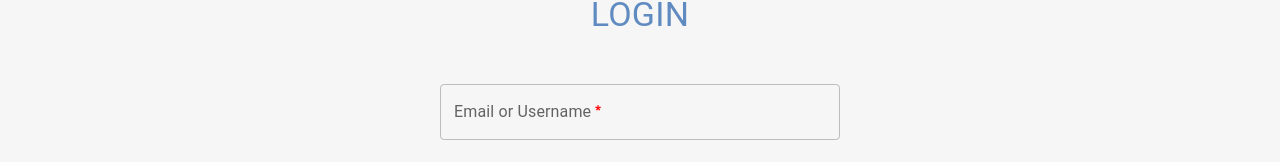
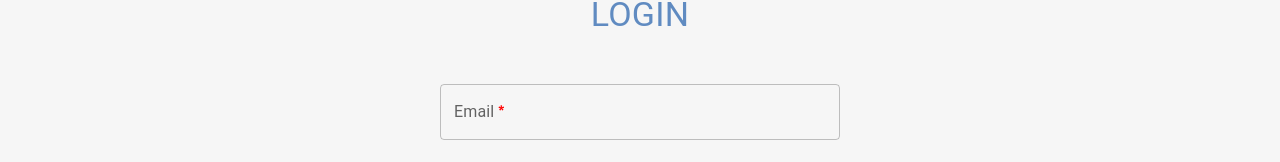
Before and after one commit to Saloni-Panwar/ResumeRite, a React (Create React App) app in the folder Frontend/: page /login in a window 1280 px wide. Shown: the part 279-441 px from the top of the page. Built offline with nearby package versions, Linux system fonts and the light colour scheme.

Commit message:
Update submodule content

```diff
--- a/Frontend/package.json
+++ b/Frontend/package.json
@@ -11,6 +11,7 @@
     "@testing-library/jest-dom": "^5.17.0",
     "@testing-library/react": "^13.4.0",
     "@testing-library/user-event": "^13.5.0",
+    "axios": "^1.7.7",
     "html2canvas": "^1.4.1",
     "init": "^0.1.2",
     "jspdf": "^2.5.1",
--- a/Frontend/src/Auth/Login.jsx
+++ b/Frontend/src/Auth/Login.jsx
@@ -1,18 +1,63 @@
-// LoginPage.jsx
+import React, { useState } from "react";
 import { Box, Button, Checkbox, FormControlLabel, TextField, Typography } from "@mui/material";
 import { useNavigate } from "react-router-dom"; // Import the useNavigate hook
+import axios from "axios";
 
 const LoginPage = () => {
   const navigate = useNavigate(); // Initialize useNavigate
+  const [formData, setFormData] = useState({
+    email: "",
+    password: "",
+  });
 
-  const handleLogin = (event) => {
-    event.preventDefault();
-    // Handle login logic here
-    console.log("Login form submitted");
+  const handleChange = (e) => {
+    setFormData({ ...formData, [e.target.name]: e.target.value });
+  };
 
-    // After successful login, navigate to the home page
-    navigate("/");
-  };
+  // const handleSubmit = async (e) => {
+  //   e.preventDefault();
+
+  //   try {
+  //     const response = await axios.post("http://localhost:3000/api/auth/login", {
+  //       email: formData.email,
+  //       password: formData.password,
+  //     });
+  //     console.log("Form Data:", formData);
+
+  //     alert(response.data.message);
+
+  //     // Save the token in localStorage for future use
+  //     localStorage.setItem("authToken", response.data.token);
+
+  //     // Navigate to the home page after successful login
+  //     navigate("/");
+  //   } catch (error) {
+
+  //     console.error(error);
+  //     alert(error.response?.data?.message || "Something went wrong");
+  //   }
+  // };
+
+  const handleSubmit = async (e) => {
+    e.preventDefault();
+    console.log("Form Data:", formData);
+
+    try {
+        const response = await axios.post("http://localhost:3000/api/auth/login", {
+            email: formData.email,
+            password: formData.password,
+        });
+        console.log("Response:", response.data);
+
+        alert(response.data.message);
+        localStorage.setItem("authToken", response.data.token);
+        navigate("/");
+    } catch (error) {
+        console.error("Error Response:", error.response);
+        alert(error.response?.data?.message || "Something went wrong");
+    }
+};
+
 
   return (
     <Box
@@ -26,13 +71,16 @@ const LoginPage = () => {
       <Typography variant="h4" color="primary" mb="2rem">
         LOGIN
       </Typography>
-      <Box component="form" onSubmit={handleLogin} maxWidth="400px" width="100%">
+      <Box component="form" onSubmit={handleSubmit} maxWidth="400px" width="100%">
         {/* Email/Username Field */}
         <TextField
           fullWidth
           variant="outlined"
-          label="Email or Username"
-          type="text"
+          label="Email"
+          name="email"
+          type="email"
+          value={formData.email}
+          onChange={handleChange}
           margin="normal"
           required
           InputLabelProps={{
@@ -46,7 +94,10 @@ const LoginPage = () => {
           fullWidth
           variant="outlined"
           label="Password"
+          name="password"
           type="password"
+          value={formData.password}
+          onChange={handleChange}
           margin="normal"
           required
           InputLabelProps={{
--- a/Frontend/src/Auth/Signup.jsx
+++ b/Frontend/src/Auth/Signup.jsx
@@ -1,14 +1,142 @@
+// import { Box, Button, TextField, Typography } from "@mui/material";
+// import { useNavigate } from "react-router-dom";
+
+// const SignUpPage = () => {
+//   const navigate = useNavigate(); // Initialize useNavigate
+
+//   const handleSignUp = (event) => {
+//     event.preventDefault();
+//     console.log("Sign-up form submitted");
+//     // After successful sign-up, navigate to the home page
+//     navigate("/");
+//   };
+
+//   return (
+//     <Box
+//       display="flex"
+//       flexDirection="column"
+//       alignItems="center"
+//       justifyContent="center"
+//       height="100vh"
+//       p="2rem"
+//     >
+//       <Typography variant="h4" color="primary" mb="2rem">
+//         SIGN UP
+//       </Typography>
+//       <Box component="form" onSubmit={handleSignUp} maxWidth="400px" width="100%">
+//         {/* Name Field */}
+//         <TextField
+//           fullWidth
+//           variant="outlined"
+//           label="Full Name"
+//           type="text"
+//           margin="normal"
+//           required
+//         />
+
+//         {/* Email Field */}
+//         <TextField
+//           fullWidth
+//           variant="outlined"
+//           label="Email"
+//           type="email"
+//           margin="normal"
+//           required
+//         />
+
+//         {/* Password Field */}
+//         <TextField
+//           fullWidth
+//           variant="outlined"
+//           label="Password"
+//           type="password"
+//           margin="normal"
+//           required
+//         />
+
+//         {/* Confirm Password Field */}
+//         <TextField
+//           fullWidth
+//           variant="outlined"
+//           label="Confirm Password"
+//           type="password"
+//           margin="normal"
+//           required
+//         />
+
+//         {/* Sign Up Button */}
+//         <Button
+//           type="submit"
+//           variant="contained"
+//           color="primary"
+//           fullWidth
+//           sx={{ marginTop: "1rem" }}
+//         >
+//           Sign Up
+//         </Button>
+
+//         {/* Link to Login Page */}
+//         <Typography
+//           variant="body2"
+//           color="primary"
+//           sx={{ cursor: "pointer", mt: "1rem" }}
+//           onClick={() => navigate("/login")}
+//         >
+//           Already have an account? Log in here.
+//         </Typography>
+//       </Box>
+//     </Box>
+//   );
+// };
+
+// export default SignUpPage;
+
+
+
+
+
+
+
+
+import React, { useState } from "react";
 import { Box, Button, TextField, Typography } from "@mui/material";
 import { useNavigate } from "react-router-dom";
+import axios from "axios";
 
 const SignUpPage = () => {
   const navigate = useNavigate(); // Initialize useNavigate
+  const [formData, setFormData] = useState({
+    fullName: "",
+    email: "",
+    password: "",
+    confirmPassword: "",
+  });
 
-  const handleSignUp = (event) => {
-    event.preventDefault();
-    console.log("Sign-up form submitted");
-    // After successful sign-up, navigate to the home page
-    navigate("/");
+  const handleChange = (e) => {
+    setFormData({ ...formData, [e.target.name]: e.target.value });
+  };
+
+  const handleSubmit = async (e) => {
+    e.preventDefault();
+
+    if (formData.password !== formData.confirmPassword) {
+      alert("Passwords do not match");
+      return;
+    }
+
+    try {
+      const response = await axios.post("http://localhost:3000/api/auth/signup", {
+        fullName: formData.fullName,
+        email: formData.email,
+        password: formData.password,
+      });
+      alert(response.data.message);
+      // Navigate to the home page after successful sign-up
+      navigate("/");
+    } catch (error) {
+      console.error(error);
+      alert(error.response?.data?.message || "Something went wrong");
+    }
   };
 
   return (
@@ -23,13 +151,21 @@ const SignUpPage = () => {
       <Typography variant="h4" color="primary" mb="2rem">
         SIGN UP
       </Typography>
-      <Box component="form" onSubmit={handleSignUp} maxWidth="400px" width="100%">
-        {/* Name Field */}
+      <Box
+        component="form"
+        onSubmit={handleSubmit}
+        maxWidth="400px"
+        width="100%"
+      >
+        {/* Full Name Field */}
         <TextField
           fullWidth
           variant="outlined"
           label="Full Name"
+          name="fullName"
           type="text"
+          value={formData.fullName}
+          onChange={handleChange}
           margin="normal"
           required
           InputLabelProps={{
@@ -43,7 +179,10 @@ const SignUpPage = () => {
           fullWidth
           variant="outlined"
           label="Email"
+          name="email"
           type="email"
+          value={formData.email}
+          onChange={handleChange}
           margin="normal"
           required
           InputLabelProps={{
@@ -57,7 +196,10 @@ const SignUpPage = () => {
           fullWidth
           variant="outlined"
           label="Password"
+          name="password"
           type="password"
+          value={formData.password}
+          onChange={handleChange}
           margin="normal"
           required
           InputLabelProps={{
@@ -71,7 +213,10 @@ const SignUpPage = () => {
           fullWidth
           variant="outlined"
           label="Confirm Password"
+          name="confirmPassword"
           type="password"
+          value={formData.confirmPassword}
+          onChange={handleChange}
           margin="normal"
           required
           InputLabelProps={{
```
Also changed, not shown: Frontend/src/scenes/Home .jsx (+33 -25 lines), 1 other file (tests, documents, lock files or other folders).
